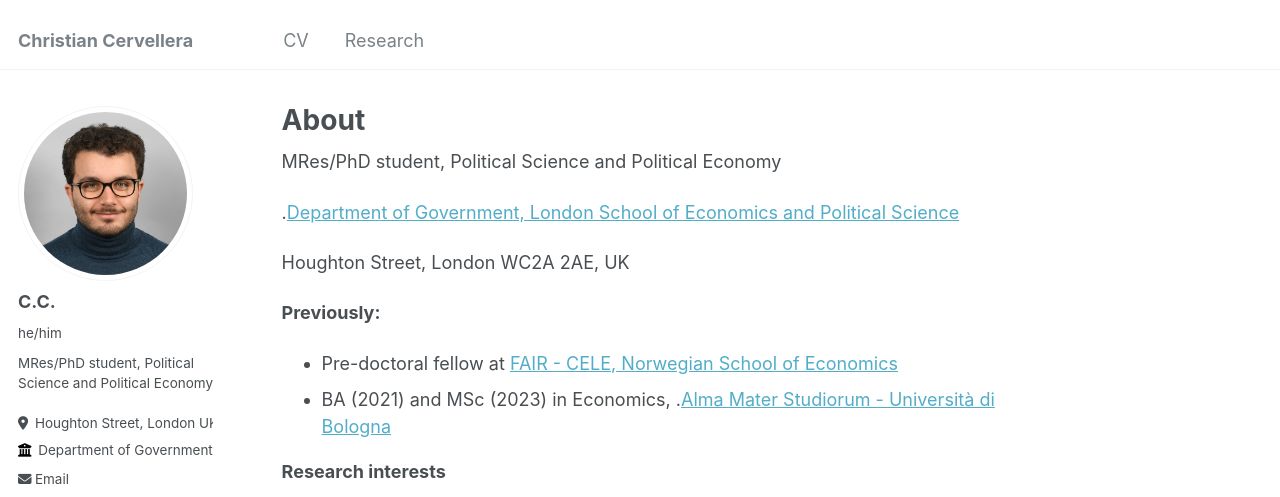
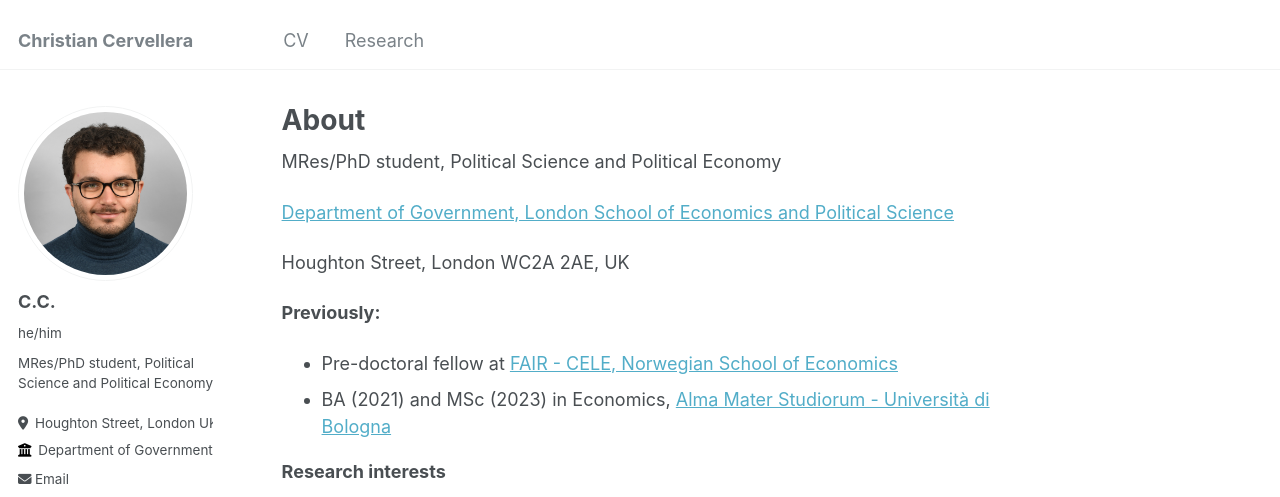
Before and after one commit to ritwika-das/ritwika-das.github.io, a Jekyll site: the page built from _pages/about.md, in a window 1280 px wide and 961 px high. Shown: the top 497 px of the window. Built offline with Jekyll 4.4.1, drawn with Linux system fonts in a browser that asks for light colours.

```diff
--- a/_pages/about.md
+++ b/_pages/about.md
@@ -11,13 +11,13 @@ redirect_from:
 
 MRes/PhD student, Political Science and Political Economy
 
-.[Department of Government, London School of Economics and Political Science](https://www.lse.ac.uk/government)
+[Department of Government, London School of Economics and Political Science](https://www.lse.ac.uk/government)
 
 Houghton Street, London WC2A 2AE, UK
 
 **Previously:**
 - Pre-doctoral fellow at [FAIR - CELE, Norwegian School of Economics](https://www.nhh.no/en/research-centres/fair)
-- BA (2021) and MSc (2023) in Economics, .[Alma Mater Studiorum - Università di Bologna](https://dse.unibo.it/it/index.html)
+- BA (2021) and MSc (2023) in Economics, [Alma Mater Studiorum - Università di Bologna](https://dse.unibo.it/it/index.html)
 
 **Research interests**
 - Political Economy
```
